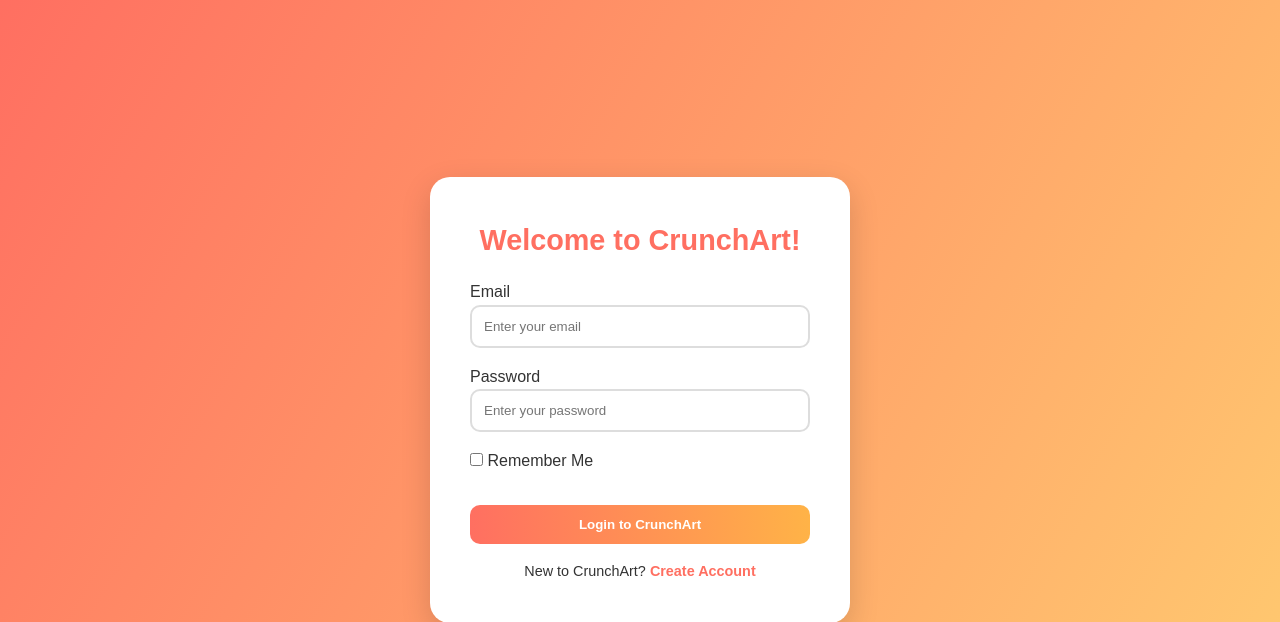
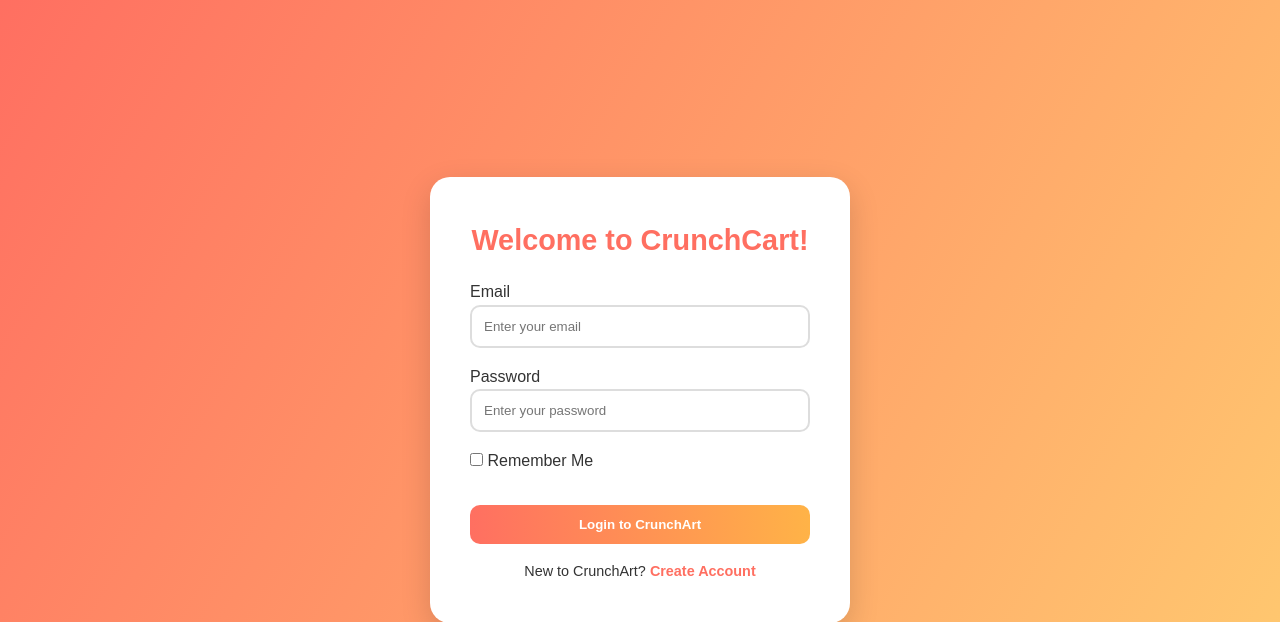
Before and after one commit to Pratikkumartulo/CrunchCart, a Flask app: page /login in a window 1280 px wide. Shown: the top 622 px of the page. Run offline with Flask 3, Linux system fonts and the light colour scheme.

Commit message:
Corrected the login page

```diff
--- a/templates/login.html
+++ b/templates/login.html
@@ -4,7 +4,7 @@
 <link rel="stylesheet" href="static/css/login.css">
 
 <div class="login-container">
-    <h2>Welcome to CrunchArt!</h2>
+    <h2>Welcome to CrunchCart!</h2>
 
     <form method="POST" action="">
         {{ form.hidden_tag() }}
```
